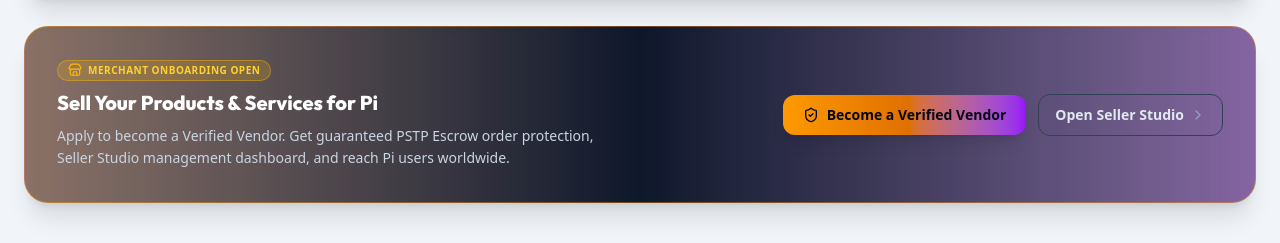
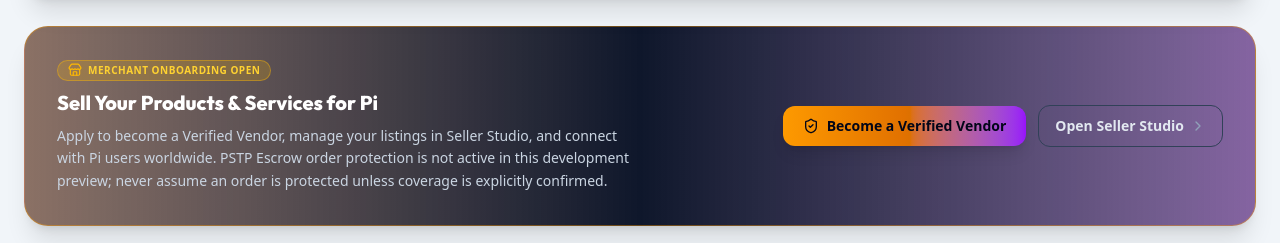
Before and after one commit to Iddsnn1/pinova-global-hub, a React (Vite) app: page / in a window 1280 px wide. Shown: the part 1409-1652 px from the top of the page. Built offline with nearby package versions, Linux system fonts and the light colour scheme; no server answers.

Commit message:
Remove unsupported PSTP protection promise from vendor onboarding

```diff
--- a/src/components/views/HomeView.tsx
+++ b/src/components/views/HomeView.tsx
@@ -541,7 +541,7 @@ export const HomeView: React.FC<HomeViewProps> = ({
             Sell Your Products & Services for Pi
           </h3>
           <p className="text-xs sm:text-sm text-slate-300 leading-relaxed">
-            Apply to become a Verified Vendor. Get guaranteed PSTP Escrow order protection, Seller Studio management dashboard, and reach Pi users worldwide.
+            Apply to become a Verified Vendor, manage your listings in Seller Studio, and connect with Pi users worldwide. PSTP Escrow order protection is not active in this development preview; never assume an order is protected unless coverage is explicitly confirmed.
           </p>
         </div>
 
```
